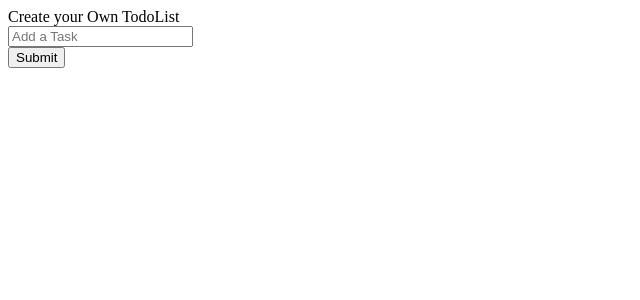
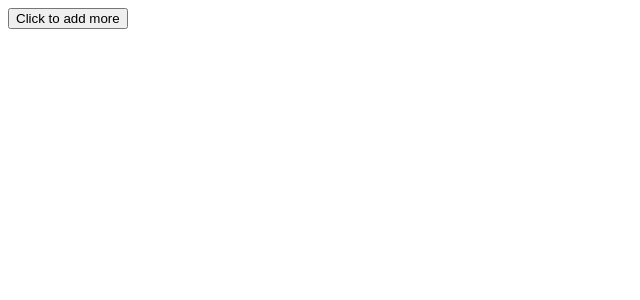
Before and after one commit to nitinmomaya/React-JS-Practice, a React (Vite) app: page / in a window 1280 px wide. Shown: the top 300 px of the page, without its empty margins (0-640 px from the left). Built offline with nearby package versions, Linux system fonts and the light colour scheme.

Commit message:
Toast Challenge Completed

```diff
--- /dev/null
+++ b/src/ToastChallenge/Component/Toast/Toast.tsx
@@ -0,0 +1,16 @@
+interface Toast{
+
+    message:string;
+}
+
+const Toast = (props: Toast) => {
+  return (
+    <>
+      <div>
+        <h1>{props.message}</h1>
+      </div>
+    </>
+  );
+};
+
+export default Toast;
--- /dev/null
+++ b/src/ToastChallenge/ToastChallenge.tsx
@@ -0,0 +1,44 @@
+import { useEffect, useState } from "react";
+import Toast from "./Component/Toast/Toast";
+interface ToastObject {
+  id: number;
+  message: string;
+}
+const ToastChallenge = () => {
+  const [toastArray, setToastArray] = useState<Array<ToastObject>>([{id:0,message:''}]);
+  const max = 10;
+  const isMax = toastArray.length > max ? true : false;
+  useEffect(() => {
+    const removeToast = setInterval(() => {
+      setToastArray((prev) => {
+        if (prev.length > 0 || isMax) {
+          return prev.slice(1);
+        }
+        return prev;
+      });
+    }, 5000);
+
+    return () => clearInterval(removeToast);
+  }, []);
+
+  const handleClick = () => {
+    if (!isMax) {
+      setToastArray((prev) => [
+        ...prev,
+        { id: Date.now(), message: `Toast Notifications ${Date.now()}` },
+      ]);
+    }
+  };
+  return (
+    <>
+      <button onClick={handleClick}>Click to add more</button>
+      <div>
+        {toastArray.map((item: ToastObject) => {
+          return <Toast message={item.message} />;
+        })}
+      </div>
+    </>
+  );
+};
+
+export default ToastChallenge;
--- a/src/TodoList/Component/Input/Input.tsx
+++ /dev/null
@@ -1,19 +0,0 @@
-interface Props {
-  handleChange: (e: React.ChangeEvent<HTMLInputElement>) => void;
-  value: string;
-}
-
-const Input: React.FC<Props> = ({ handleChange, value }) => {
-  return (
-    <>
-      <input
-        value={value}
-        onChange={handleChange}
-        type="text"
-        placeholder="Add a Task"
-      />
-    </>
-  );
-};
-
-export default Input;
--- a/src/TodoList/Component/TodoList/TodoList.tsx
+++ /dev/null
@@ -1,39 +0,0 @@
-interface Todo {
-  id: number;
-  task: string;
-}
-
-interface TodoListProps {
-  todoList: Todo[];
-  handleEdit: (id: number) => void;
-  handleDelete: (id: number) => void;
-}
-
-const TodoList: React.FC<TodoListProps> = ({ todoList,handleEdit,handleDelete }) => {
-
-  return (
-    <div>
-      {todoList.map((todo: Todo) => (
-        <>
-          <div key={todo.id}>{todo.task}</div>
-          <button
-            onClick={() => {
-              handleEdit(todo.id);
-            }}
-          >
-            Edit
-          </button>
-          <button
-            onClick={() => {
-              handleDelete(todo.id);
-            }}
-          >
-            Delete
-          </button>
-        </>
-      ))}
-    </div>
-  );
-};
-
-export default TodoList;
--- a/src/TodoList/TodoApp.tsx
+++ /dev/null
@@ -1,72 +0,0 @@
-import { ChangeEvent, useState } from "react";
-import Input from "./Component/Input/Input";
-import TodoList from "./Component/TodoList/TodoList";
-interface Todo {
-  id: number;
-  task: string;
-}
-function TodoApp() {
-  const [todo, setTodo] = useState<string>("");
-  const [todoList, setTodoList] = useState<Array<Todo>>([]);
-  const [isEdit, setIsEdit] = useState<number>(0);
-  const handleChange = (e: ChangeEvent<HTMLInputElement>) => {
-    setTodo(e.target.value);
-  };
-
-  const handleSubmit = () => {
-
-     if (todo.trim()===''){
-      alert("Enter Task")
-     }
-    else if (isEdit != 0) {
-      setTodoList((prev: Array<Todo>) => {
-        const editTask = prev.map((task) =>
-          task.id === isEdit ? { ...task, task: todo } : task
-        );
-        return [...editTask];
-      });
-    } else {
-      setTodoList((prev: Array<Todo>) => [
-        ...prev,
-        { id: Date.now(), task: todo },
-      ]);
-    }
-    setTodo("");
-  };
-
-  const handleEdit = (id: number) => {
-    const isTodoList: Array<Todo> = todoList.filter(
-      (todo: Todo) => todo.id === id
-    );
-    setTodo(isTodoList[0]?.task);
-    setIsEdit(id);
-  };
-
-  const handleDelete = (id: number) => {
-    setTodoList((prev:Array<Todo>)=>{
-
-      const deleteTask=prev.filter((task:Todo)=> task?.id!=id);
-      return [...deleteTask];
-    })
-  };
-  return (
-    <>
-      <div>Create your Own TodoList</div>
-      <Input value={todo} handleChange={handleChange} />
-      <TodoList
-        handleEdit={handleEdit}
-        handleDelete={handleDelete}
-        todoList={todoList}
-      />
-      <button
-        onClick={() => {
-          handleSubmit();
-        }}
-      >
-        Submit
-      </button>
-    </>
-  );
-}
-
-export default TodoApp;
--- a/src/main.tsx
+++ b/src/main.tsx
@@ -1,10 +1,11 @@
 import { StrictMode } from 'react'
 import { createRoot } from 'react-dom/client'
-import TodoApp from './TodoList/TodoApp'
+import ToastChallenge from './ToastChallenge/ToastChallenge'
+
 
 
 createRoot(document.getElementById('root')!).render(
   <StrictMode>
-    <TodoApp />
+  <ToastChallenge/>
   </StrictMode>,
 )
```
